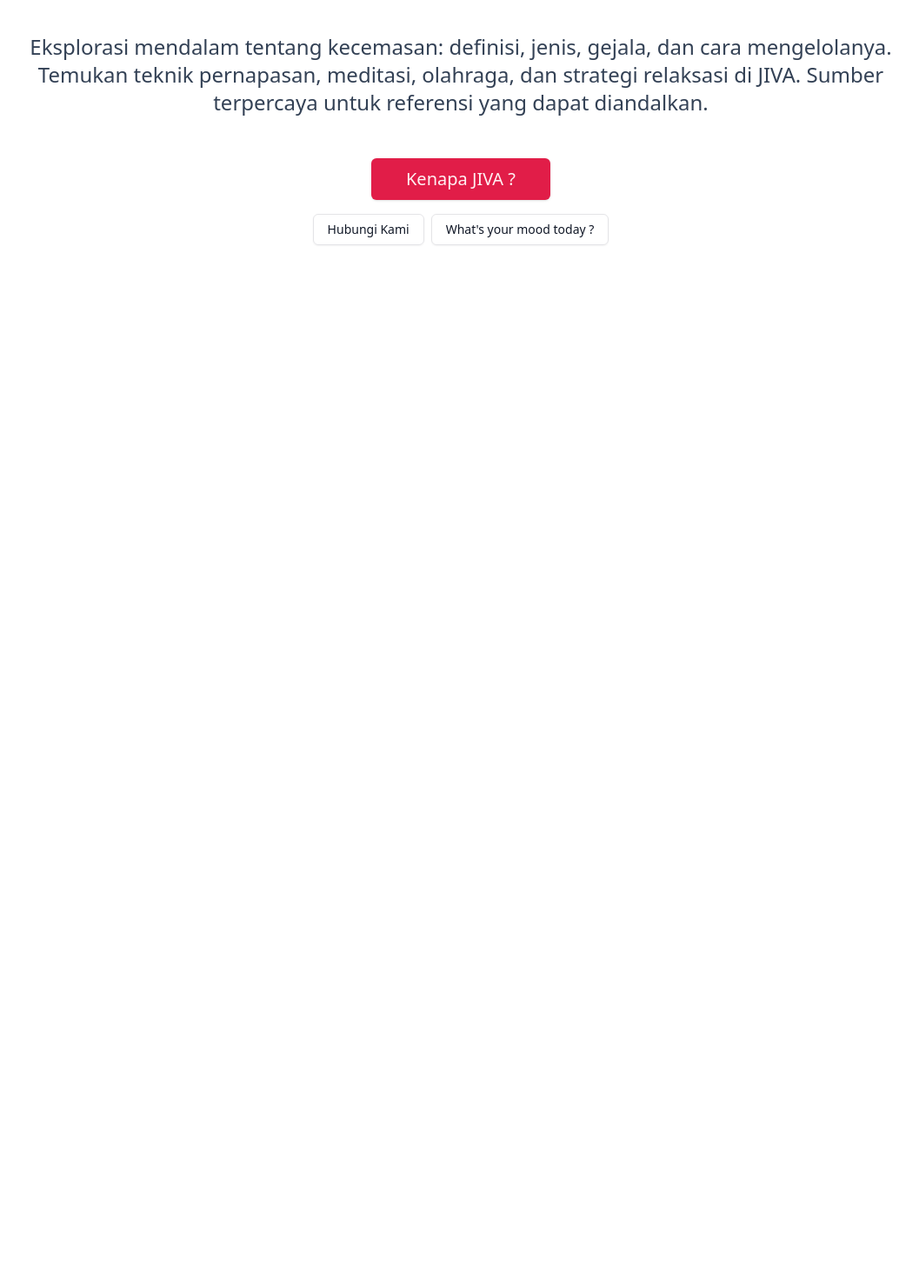
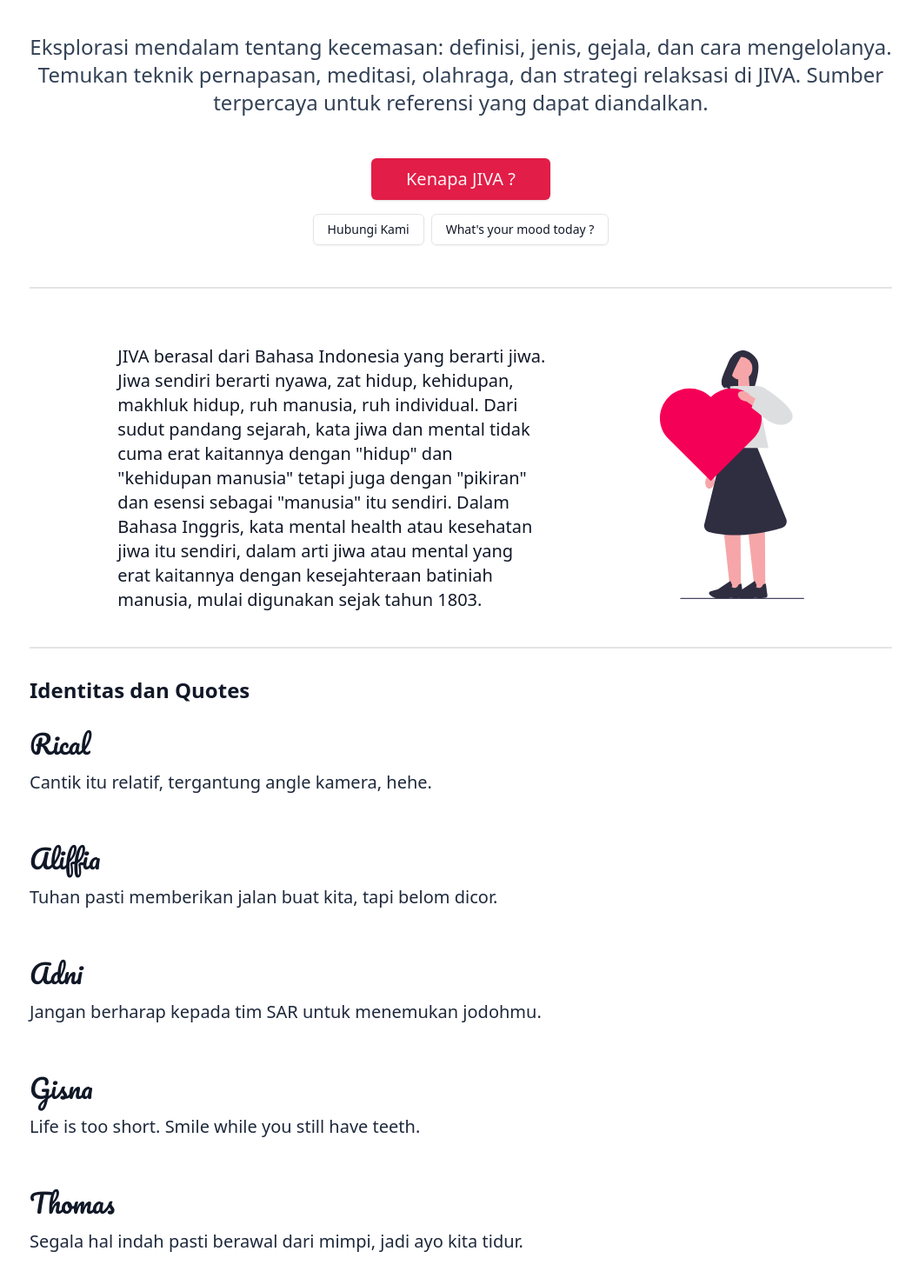
Before and after one commit to paresiqbal/jiva, a React (Vite) app: page / in a window 1280 px wide. Shown: the part 320-1790 px from the top of the page at 87% size, without its empty margins (110-1167 px from the left). Before the commit the page ends 800 px from the top, so only its background shows below. Built offline with nearby package versions, Linux system fonts and the light colour scheme.

Commit message:
Add quotes

```diff
--- a/src/pages/Dashboard.tsx
+++ b/src/pages/Dashboard.tsx
@@ -1,5 +1,8 @@
 // shadcn
 import { Button } from "@/components/ui/button";
+
+// assets
+import loveImage from "../assets/love.svg";
 
 export default function Dashboard() {
   return (
@@ -8,20 +11,66 @@
         <h1 className="text-8xl lg:text-9xl font-extrabold font-custom py-12">
           JIVA
         </h1>
-        <h2 className="text-xl lg:text-2xl text-slate-700">
+        <p className="text-xl lg:text-2xl text-slate-700">
           Eksplorasi mendalam tentang kecemasan: definisi, jenis, gejala, dan
           cara mengelolanya. Temukan teknik pernapasan, meditasi, olahraga, dan
           strategi relaksasi di JIVA. Sumber terpercaya untuk referensi yang
           dapat diandalkan.
-        </h2>
+        </p>
       </div>
-      <div className="py-12 flex flex-col justify-center gap-4 items-center">
+      <div className="py-12 flex flex-col justify-center gap-4 items-center border-b-2">
         <Button className="px-10 py-6 text-xl">Kenapa JIVA ?</Button>
         <div className="flex justify-between gap-2">
           <Button variant="outline">Hubungi Kami</Button>
           <Button variant="outline">What's your mood today ?</Button>
         </div>
       </div>
+      <div className="mx-auto flex pt-16 pb-10 flex-col lg:flex-row items-center justify-center gap-8 lg:gap-32 border-b-2">
+        <p className="lg:w-1/2 text-md">
+          JIVA berasal dari Bahasa Indonesia yang berarti jiwa. Jiwa sendiri
+          berarti nyawa, zat hidup, kehidupan, makhluk hidup, ruh manusia, ruh
+          individual. Dari sudut pandang sejarah, kata jiwa dan mental tidak
+          cuma erat kaitannya dengan "hidup" dan "kehidupan manusia" tetapi juga
+          dengan "pikiran" dan esensi sebagai "manusia" itu sendiri. Dalam
+          Bahasa Inggris, kata mental health atau kesehatan jiwa itu sendiri,
+          dalam arti jiwa atau mental yang erat kaitannya dengan kesejahteraan
+          batiniah manusia, mulai digunakan sejak tahun 1803.
+        </p>
+        <img className="lg:w-1/6 sm:w-1/4 pb-2" src={loveImage} alt="love" />
+      </div>
+      <div className="py-8">
+        <h2 className="text-2xl font-semibold">Identitas dan Quotes</h2>
+        <div className="py-7 flex flex-col gap-3">
+          <h3 className="font-custom text-3xl">Rical</h3>
+          <p className="text-md text-slate-800">
+            Cantik itu relatif, tergantung angle kamera, hehe.
+          </p>
+        </div>
+        <div className="py-7 flex flex-col gap-3">
+          <h3 className="font-custom text-3xl">Aliffia</h3>
+          <p className="text-md text-slate-800">
+            Tuhan pasti memberikan jalan buat kita, tapi belom dicor.
+          </p>
+        </div>
+        <div className="py-7 flex flex-col gap-3">
+          <h3 className="font-custom text-3xl">Adni</h3>
+          <p className="text-md text-slate-800">
+            Jangan berharap kepada tim SAR untuk menemukan jodohmu.
+          </p>
+        </div>
+        <div className="py-7 flex flex-col gap-3">
+          <h3 className="font-custom text-3xl">Gisna</h3>
+          <p className="text-md text-slate-800">
+            Life is too short. Smile while you still have teeth.
+          </p>
+        </div>
+        <div className="py-7 flex flex-col gap-3">
+          <h3 className="font-custom text-3xl">Thomas</h3>
+          <p className="text-md text-slate-800">
+            Segala hal indah pasti berawal dari mimpi, jadi ayo kita tidur.
+          </p>
+        </div>
+      </div>
     </div>
   );
 }
```
